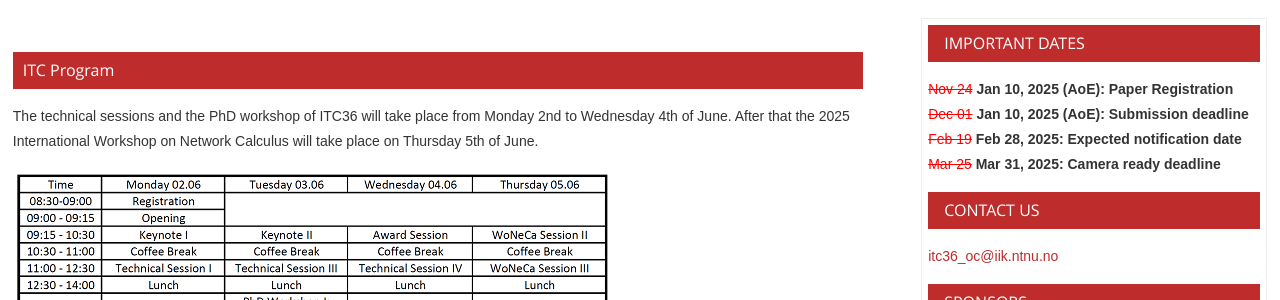
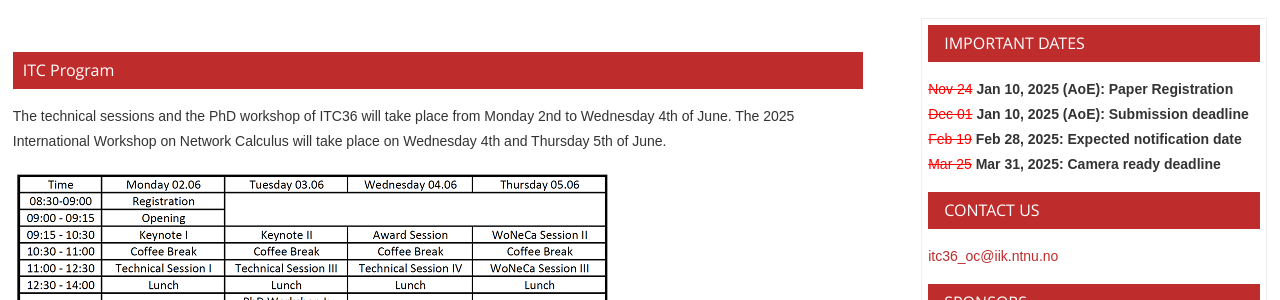
Before and after one commit to ohohlfeld/itc36, a Jekyll site: the page built from program.md, in a window 1280 px wide. Shown: the part 568-868 px from the top of the page. Built offline with Jekyll 4.4.1, drawn with Linux system fonts in a browser that asks for light colours.

Commit message:
update program.md

```diff
--- a/program.md
+++ b/program.md
@@ -6,6 +6,6 @@ menu-index: 6
 
 ## ITC Program
 
-The technical sessions and the PhD workshop of ITC36 will take place from Monday 2nd to Wednesday 4th of June. After that the 2025 International Workshop on Network Calculus will take place on Thursday 5th of June.
+The technical sessions and the PhD workshop of ITC36 will take place from Monday 2nd to Wednesday 4th of June. The 2025 International Workshop on Network Calculus will take place on Wednesday 4th and Thursday 5th of June.
 
 <img src="../assets/images/tentative_program.png">
```
